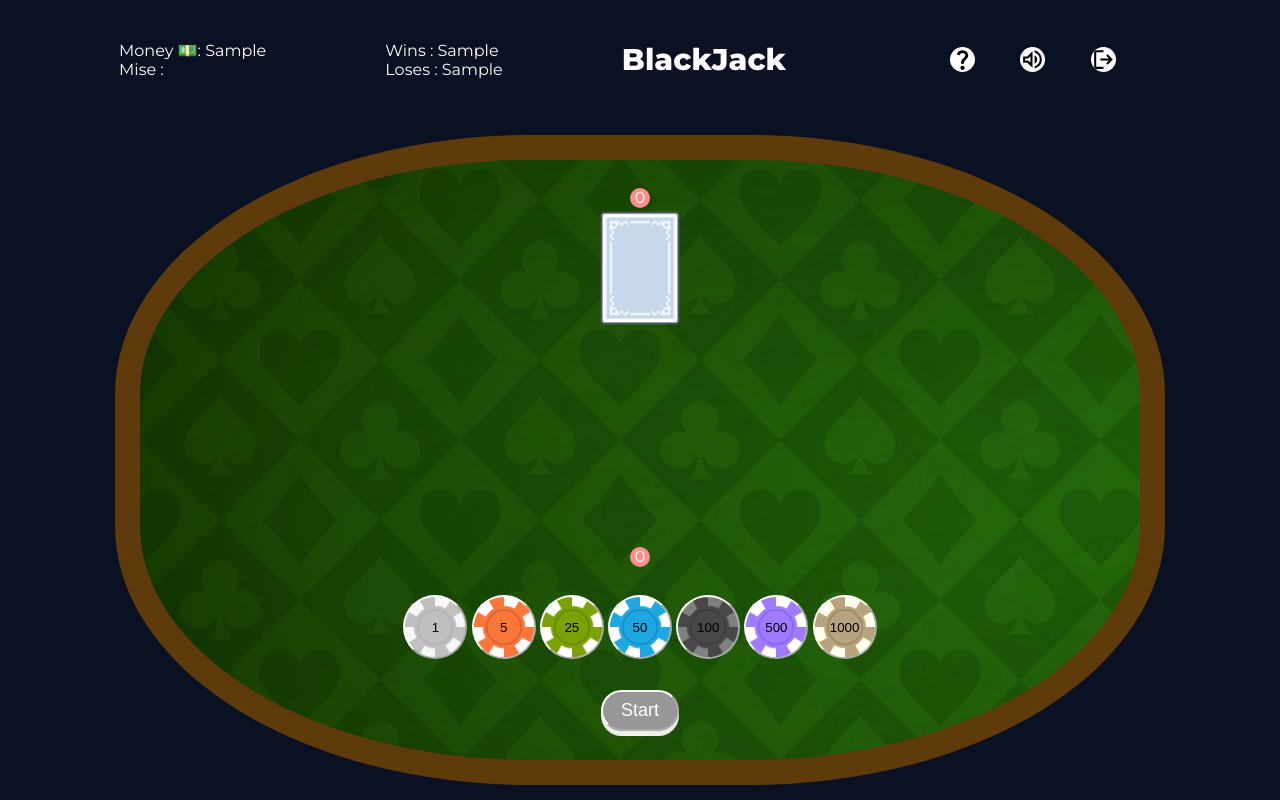
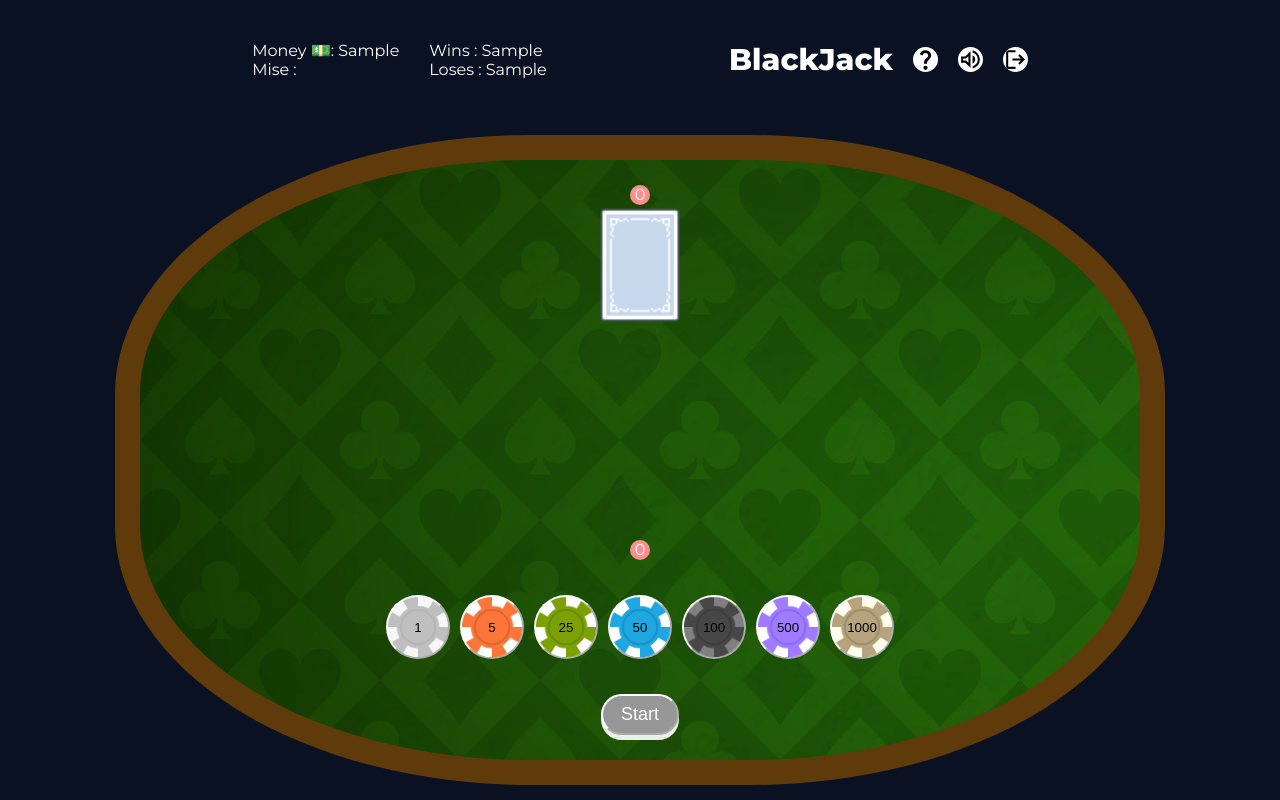
Before and after one commit to cda34-24-01/blackjack, a PHP site: page /table in a window 1280 px wide. Run offline with PHP 8.4, Linux system fonts and the light colour scheme; the visitor is signed in with stand-in values (Sample User, id 1); tables that the repository leaves empty or names only in its code hold one stand-in row (values such as "Sample post"); some libraries are stand-ins or nearby versions.

Commit message:
adjusting responsive

```diff
--- a/public/css/table.css
+++ b/public/css/table.css
@@ -41,7 +41,8 @@ nav {
 }
 
 .table {
-  width: 1000px;
+  max-width: 1000px;
+  width: 90vw;
   height: 600px;
   background-color: #172646;
   background-image: url(/public/images/tables/greenfond.jpg);
@@ -50,16 +51,23 @@ nav {
   border-radius: 39%;
   flex-direction: column;
 }
-
-header,
+header {
+  display: flex;
+  flex-wrap: wrap-reverse;
+  gap: 20px;
+  padding: 0 50px;
+  width: 100%;
+  max-width: 1200px;
+}
 nav {
-  width: 100%;
+  display: flex;
+  gap: 20px;
 }
 
-nav {
-  width: 20%;
+.ui_data_header {
+  display: flex;
+  gap: 30px;
 }
-
 .logo {
   font-size: 30px;
   font-weight: 800;
@@ -80,12 +88,21 @@ nav img {
 .action_btn {
   margin: 0 auto;
   display: flex;
+  flex-wrap: wrap;
+  max-width: 60vw;
   align-items: center;
   justify-content: center;
   gap: 10px;
   width: 80%;
 }
-
+.money_btn {
+  display: flex;
+  gap: 10px;
+  max-width: 60vw;
+  flex-wrap: wrap;
+  justify-content: center;
+  padding: 10px;
+}
 .money_btn button {
   border-radius: 100%;
   width: 64px;
@@ -359,3 +376,17 @@ a:hover {
   left: 50%;
   transform: translate(-50%, -50%);
 }
+
+@media screen and (max-width: 600px) {
+  .cards_container img {
+    width: 90px;
+  }
+  .money_btn button {
+    width: 50px;
+    height: 50px;
+  }
+  .table {
+    border-radius: 15%;
+  }
+
+}
--- a/public/js/general.js
+++ b/public/js/general.js
@@ -390,7 +390,7 @@ function handleHitCart(player) {
   player.cardsInGame = cardsInGame;
   player.demanderUneCarte();
   cardsInGame = player.refreshCardsInGame();
-  if (player.currentHand.length > 2) {
+  if (currentPlayer.currentHand.length >= 2) {
     btnDouble.disable = true;
   }
   if (player.name === "Croupier") {
--- a/views/table_view.php
+++ b/views/table_view.php
@@ -35,16 +35,18 @@ if (!isset($_SESSION['id'])) {
     <input id="user_id" type="hidden" value=<?= $_SESSION['id'] ?>>
     <div class="container">
         <header>
+            <div class="ui_data_header">
                 <div>
-                <p>Money 💵: <span class="ui_money" ><?= $user['money'] ?></span></p>
+                    <p>Money 💵: <span class="ui_money"><?= $user['money'] ?></span></p>
                     <p>Mise : <span class="ui_mise"></span></p>
                 </div>
                 <div class="player_ui">
                     <p class="ui_wins">Wins : <?= $user['wins'] ?></p>
                     <p class="ui_loses">Loses : <?= $user['loses'] ?></p>
                 </div>
+            </div>
+            <nav>
                 <div class="logo">BlackJack</div>
-            <nav>
                 <a href="aide" target="_blank"><img src="public/images/icons/help.svg" /></a>
                 <a id="audioMute"><img id="volume_btn" src="public/images/icons/volume.svg" /></a>
                 <a href="connexion"><img src="public/images/icons/logout.svg" /></a>
```
Lines whose indentation alone changed are shown as unchanged.
